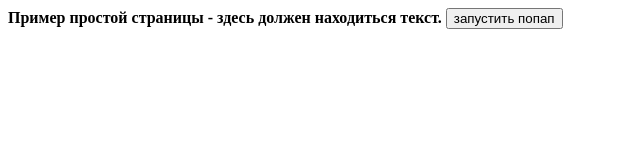
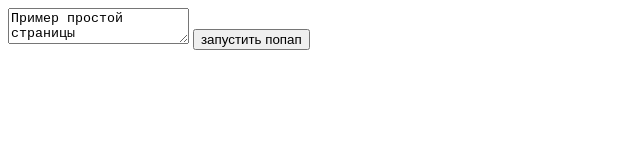
Before and after one commit to ConstantineSoika/testsite, a plain HTML site: page index.html in a window 1280 px wide. Shown: the whole page, without its empty margins (0-640 px from the left). Drawn offline with Linux system fonts and the light colour scheme.

Commit message:
Update index.html

```diff
--- a/index.html
+++ b/index.html
@@ -5,7 +5,9 @@
 	<title>Пример простой страницы html</title>
 </head>
 <body>
-<strong class="sp_popup_6a2e6ba1-a0f8-47c2-817b-c38b52d336f4">Пример простой страницы - здесь должен находиться текст.</strong>
+<textarea class="sp_popup_6a2e6ba1-a0f8-47c2-817b-c38b52d336f4">Пример простой страницы
+	здесь должен находиться
+	текст.</textarea>
 
 
 <button type="button" name="popup_start" class="sp_popup_f6509019-08dc-4c60-8077-4d14214fe601">запустить попап</button>
```
